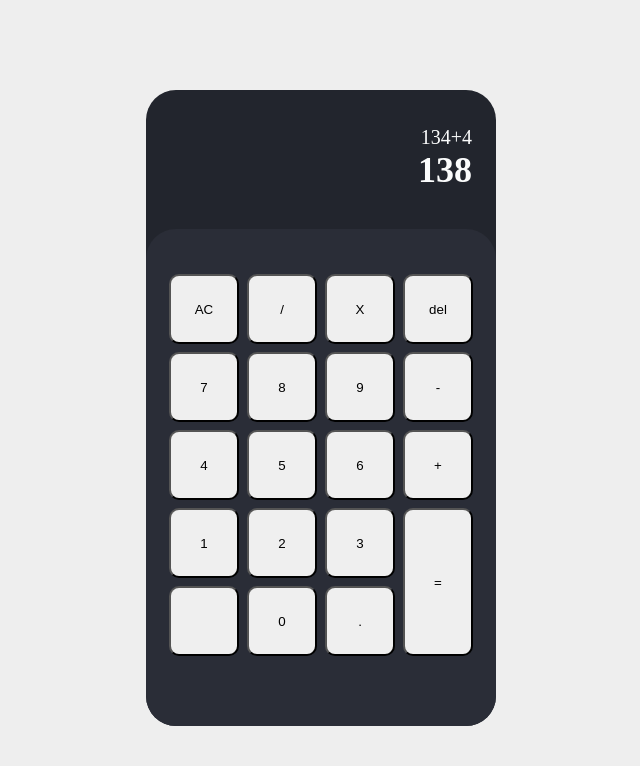
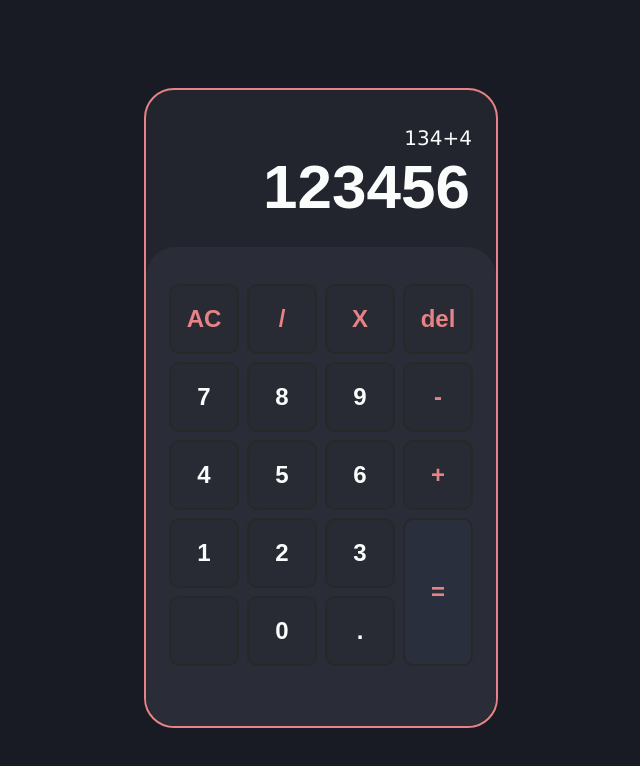
Before and after one commit to JonPeterP/calculator, a plain HTML site: page index.html in a window 1280 px wide. Shown: the whole page, without its empty margins (319-959 px from the left). Drawn offline with Linux system fonts and the light colour scheme.

Commit message:
Add design

```diff
--- a/calculator.js
+++ b/calculator.js
@@ -12,3 +12,7 @@ function operate(num1, num2, operator){
 
 
 console.log(operate(5,6, "/"));
+
+
+const txtResult = document.querySelector(".txtResult")
+txtResult.value = "123456";
--- a/index.html
+++ b/index.html
@@ -15,8 +15,8 @@
     <div class="divCalculator">
         <div class="divResult">
             <h2 class="txtHistory">134+4</h2>
-            <h1 class="txtResult">138</h1>
-
+          <!--<h1 class="txtResult">1234567891012</h1> -->
+            <input class = "txtResult" type="text" readonly="true">
         </div>
         <div class="divButtons">
 
@@ -56,7 +56,7 @@
             </ul>
             <ul class="btn-column3">
                 <li>
-                    <button class="btnMutiply">X</button>
+                    <button class="btnMultiply">X</button>
                 </li>
                 <li>
                     <button class="btn9">9</button>
--- a/style.css
+++ b/style.css
@@ -1,10 +1,12 @@
 body{
-    background-color: #EEEEEE;
+    background-color: #181b24;
     display: flex;
     min-height: 100vh;
 
     align-items: center;
     justify-content: center;
+
+    font-family: "Open-sans", Geneva, Tahoma, sans-serif;
 }
 
 
@@ -19,9 +21,20 @@ button{
     width: 70px;
     height: 70px;
     border-radius: 10px;
-    border: 1 none;
+    border: 2px solid #282828;
 
     margin: 4px;
+    background-color: #282B33;
+    color: #FBFCFC;
+    font-size: 24px;
+    font-weight: 700;
+}
+
+button:hover{
+    background-color: #35363b
+}
+button:active{
+    background-color:#626468;
 }
 
 .divCalculator{
@@ -36,6 +49,7 @@ button{
     padding-top: 36px;
 
     justify-content: center;
+    border: 2px solid #E78386;
 }
 .divResult{
     background-color: #22252D;
@@ -46,21 +60,34 @@ button{
     flex-direction: column;
     color: #FBFCFC;
     padding-right: 24px;
+    padding-left: 24px;
     min-width: 0;
 
     box-sizing: border-box; /*Add padding to width*/
 }
 
-.divResult h1,
+
 .divResult h2{
     margin: 0;
     text-align: right;
 
+    outline: 1 solid red;
+    overflow: hidden;
+
 }
 
 .txtResult{
-    font-size: 36px;
-    font-weight: 700;
+    font-size: 62px;
+    font-weight: 900;
+    text-align: right;
+    background-color: #22252D;
+    border: 0 none;
+
+    color: #FBFCFC;
+}
+
+.txtResult:focus{
+    outline: none;
 }
 
 .txtHistory{
@@ -86,6 +113,11 @@ button{
 
 .btnEquals{
     height: 148px;
+    background-color: #292f3d;
+}
+
+.btnEquals, .btnSubtract, .btnAdd, .btnMultiply, .btnDivide, .btnAC, .btnDelete{
+    color: #E78386;
 }
 
 
```
